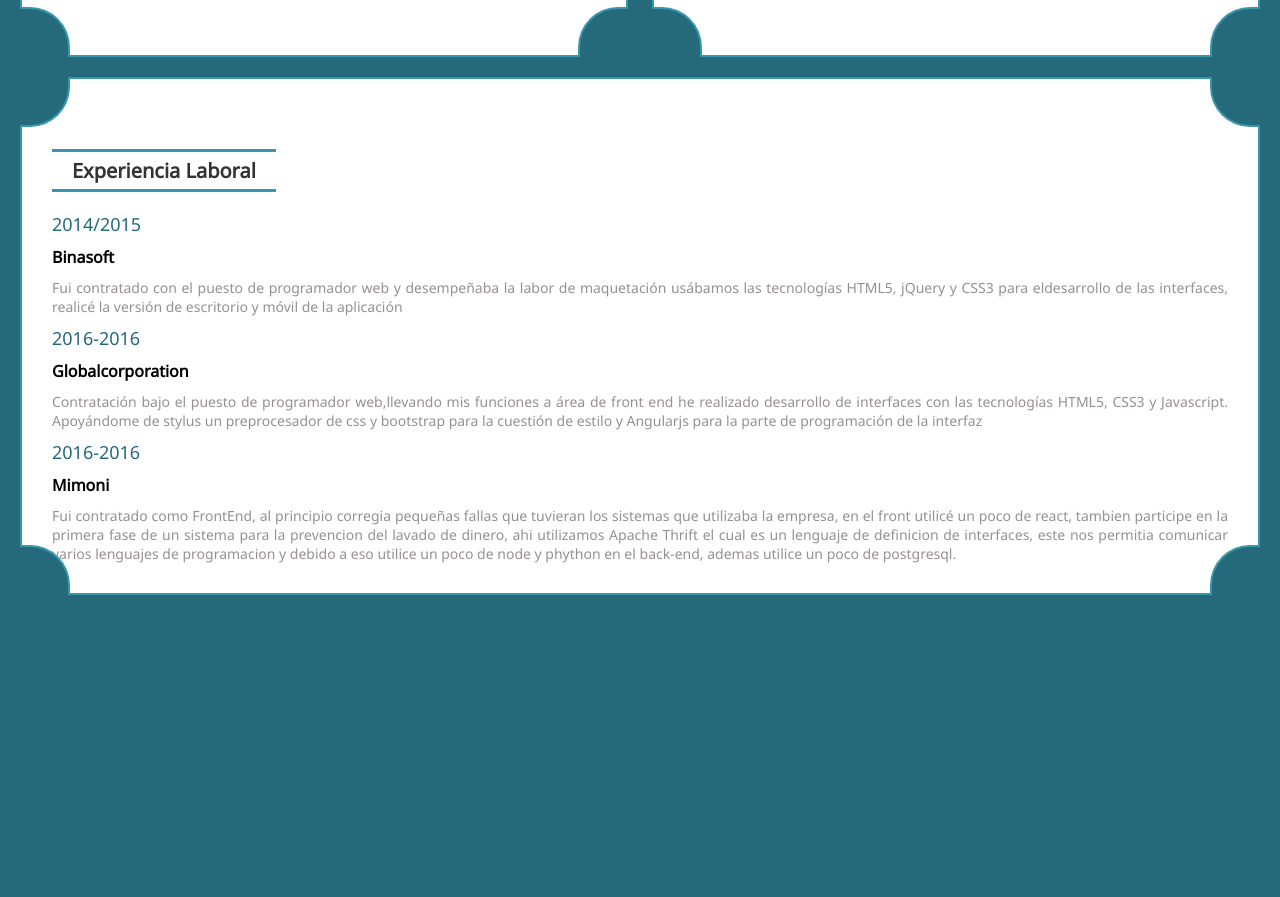
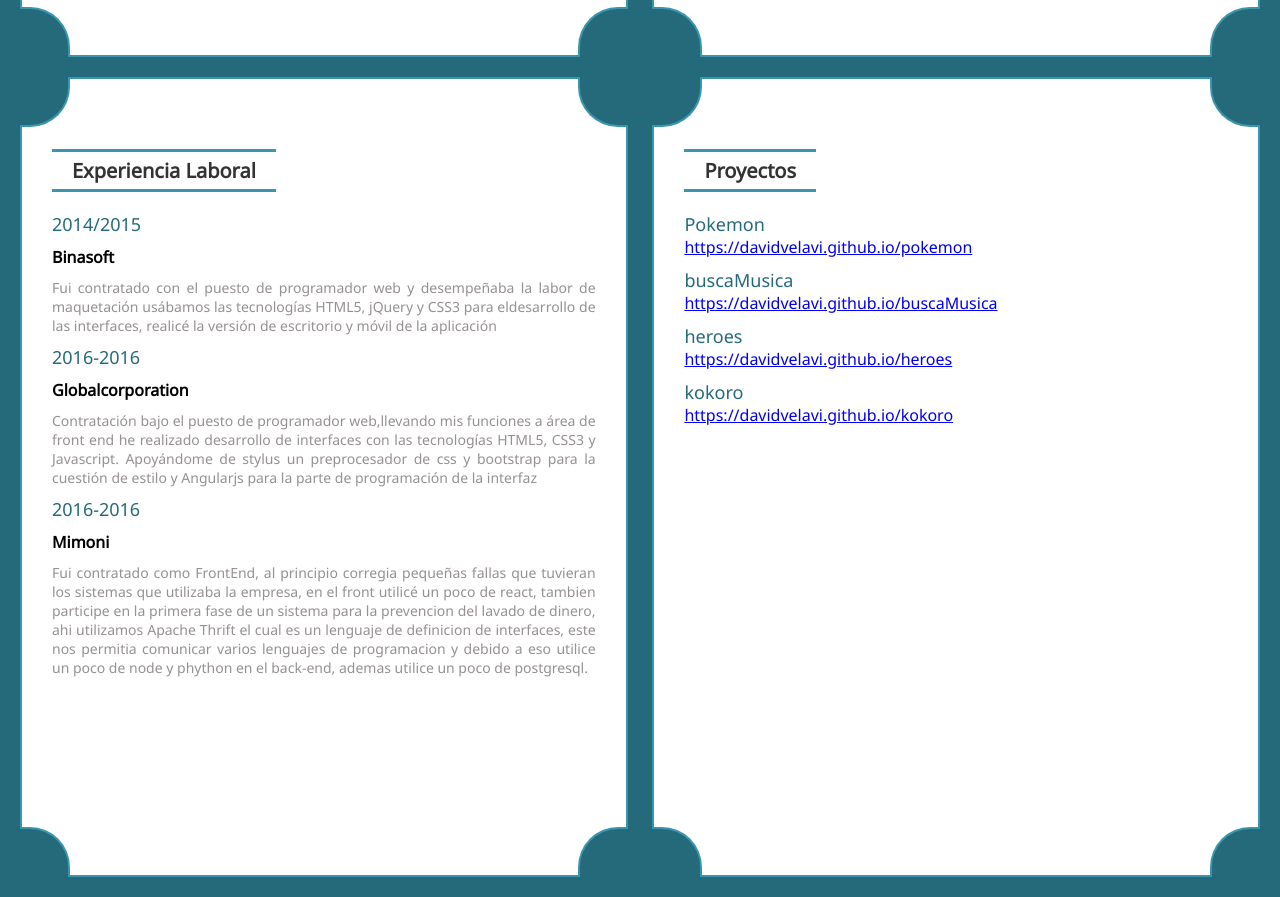
Before and after one commit to davidvelavi/cv, a website: page index.jade in a window 1280 px wide. Shown: the part 1583-2480 px from the top of the page. Before the commit the page ends 2198 px from the top, so only its background shows below. Drawn offline with nearby package versions, Linux system fonts and the light colour scheme; files that its build step writes are made by us from their sources.

Commit message:
se incorporaron los proyectos de github

```diff
--- a/index.jade
+++ b/index.jade
@@ -182,37 +182,68 @@
 								ul.Pagina-ContSubTask.Hide
 									li.Pagina-SubTask Git
 								span.Pagina-TaskMore +
-			section.Pagina.Horizontal
-				span.Pagina-Esquina.top-left
-				span.Pagina-Esquina.top-right
-				span.Pagina-Esquina.bottom-left
-				span.Pagina-Esquina.bottom-right
-				p.Pagina-TituloExperiencia
-					| Experiencia Laboral
-				article.Pagina-ExperieciaItem
-					p.Pagina-ExperieciaFecha
-						| 2014/2015
-					p.Pagina-ExperieciaEmpresa
-						| Binasoft
-					p.Pagina-ExperieciaDescripcion
-						| Fui contratado con el puesto de programador web y desempeñaba la labor de maquetación usábamos las tecnologías HTML5, jQuery y CSS3 para eldesarrollo de las interfaces, realicé la versión de escritorio y móvil de la aplicación
-				article.Pagina-ExperieciaItem
-					p.Pagina-ExperieciaFecha
-						| 2016-2016
-					p.Pagina-ExperieciaEmpresa
-						| Globalcorporation
-					p.Pagina-ExperieciaDescripcion
-						| Contratación bajo el puesto de programador web,llevando mis funciones a área de front end he realizado desarrollo de interfaces con las tecnologías HTML5, CSS3 y Javascript. Apoyándome de stylus un preprocesador de css y bootstrap para la cuestión de estilo y Angularjs para la parte de programación de la interfaz
-				article.Pagina-ExperieciaItem
-					p.Pagina-ExperieciaFecha
-						| 2016-2016
-					p.Pagina-ExperieciaEmpresa
-						| Mimoni
-					p.Pagina-ExperieciaDescripcion
-						| Fui contratado como FrontEnd, al principio corregia pequeñas fallas que tuvieran los sistemas que utilizaba la empresa, en el front utilicé un poco de react,
-						| tambien participe en la primera fase de un sistema para la prevencion del lavado de dinero, ahi utilizamos Apache Thrift el cual es un lenguaje de definicion
-						| de interfaces, este nos permitia comunicar varios lenguajes de programacion y debido a eso utilice un poco de node y phython en el back-end, ademas utilice un poco de
-						| postgresql.
+
+
+			section.WrapperPagina
+				section.Pagina
+					span.Pagina-Esquina.top-left
+					span.Pagina-Esquina.top-right
+					span.Pagina-Esquina.bottom-left
+					span.Pagina-Esquina.bottom-right
+					p.Pagina-TituloExperiencia
+						| Experiencia Laboral
+					article.Pagina-ExperieciaItem
+						p.Pagina-ExperieciaFecha
+							| 2014/2015
+						p.Pagina-ExperieciaEmpresa
+							| Binasoft
+						p.Pagina-ExperieciaDescripcion
+							| Fui contratado con el puesto de programador web y desempeñaba la labor de maquetación usábamos las tecnologías HTML5, jQuery y CSS3 para eldesarrollo de las interfaces, realicé la versión de escritorio y móvil de la aplicación
+					article.Pagina-ExperieciaItem
+						p.Pagina-ExperieciaFecha
+							| 2016-2016
+						p.Pagina-ExperieciaEmpresa
+							| Globalcorporation
+						p.Pagina-ExperieciaDescripcion
+							| Contratación bajo el puesto de programador web,llevando mis funciones a área de front end he realizado desarrollo de interfaces con las tecnologías HTML5, CSS3 y Javascript. Apoyándome de stylus un preprocesador de css y bootstrap para la cuestión de estilo y Angularjs para la parte de programación de la interfaz
+					article.Pagina-ExperieciaItem
+						p.Pagina-ExperieciaFecha
+							| 2016-2016
+						p.Pagina-ExperieciaEmpresa
+							| Mimoni
+						p.Pagina-ExperieciaDescripcion
+							| Fui contratado como FrontEnd, al principio corregia pequeñas fallas que tuvieran los sistemas que utilizaba la empresa, en el front utilicé un poco de react,
+							| tambien participe en la primera fase de un sistema para la prevencion del lavado de dinero, ahi utilizamos Apache Thrift el cual es un lenguaje de definicion
+							| de interfaces, este nos permitia comunicar varios lenguajes de programacion y debido a eso utilice un poco de node y phython en el back-end, ademas utilice un poco de
+							| postgresql.
+
+				section.Pagina
+					span.Pagina-Esquina.top-left
+					span.Pagina-Esquina.top-right
+					span.Pagina-Esquina.bottom-left
+					span.Pagina-Esquina.bottom-right
+					p.Pagina-TituloExperiencia
+						| Proyectos
+					article.Pagina-ExperieciaItem
+						p.Pagina-ExperieciaFecha
+							| Pokemon
+						a(href="https://davidvelavi.github.io/pokemon" target="_blank") https://davidvelavi.github.io/pokemon
+
+					article.Pagina-ExperieciaItem
+						p.Pagina-ExperieciaFecha
+							| buscaMusica
+						a(href="https://davidvelavi.github.io/buscaMusica" target="_blank") https://davidvelavi.github.io/buscaMusica
+
+					article.Pagina-ExperieciaItem
+						p.Pagina-ExperieciaFecha
+							| heroes
+						a(href="https://davidvelavi.github.io/heroes" target="_blank") https://davidvelavi.github.io/heroes
+
+					article.Pagina-ExperieciaItem
+						p.Pagina-ExperieciaFecha
+							| kokoro
+						a(href="https://davidvelavi.github.io/kokoro" target="_blank") https://davidvelavi.github.io/kokoro
+
 
 
 
```
Also changed, not shown: index.html.
